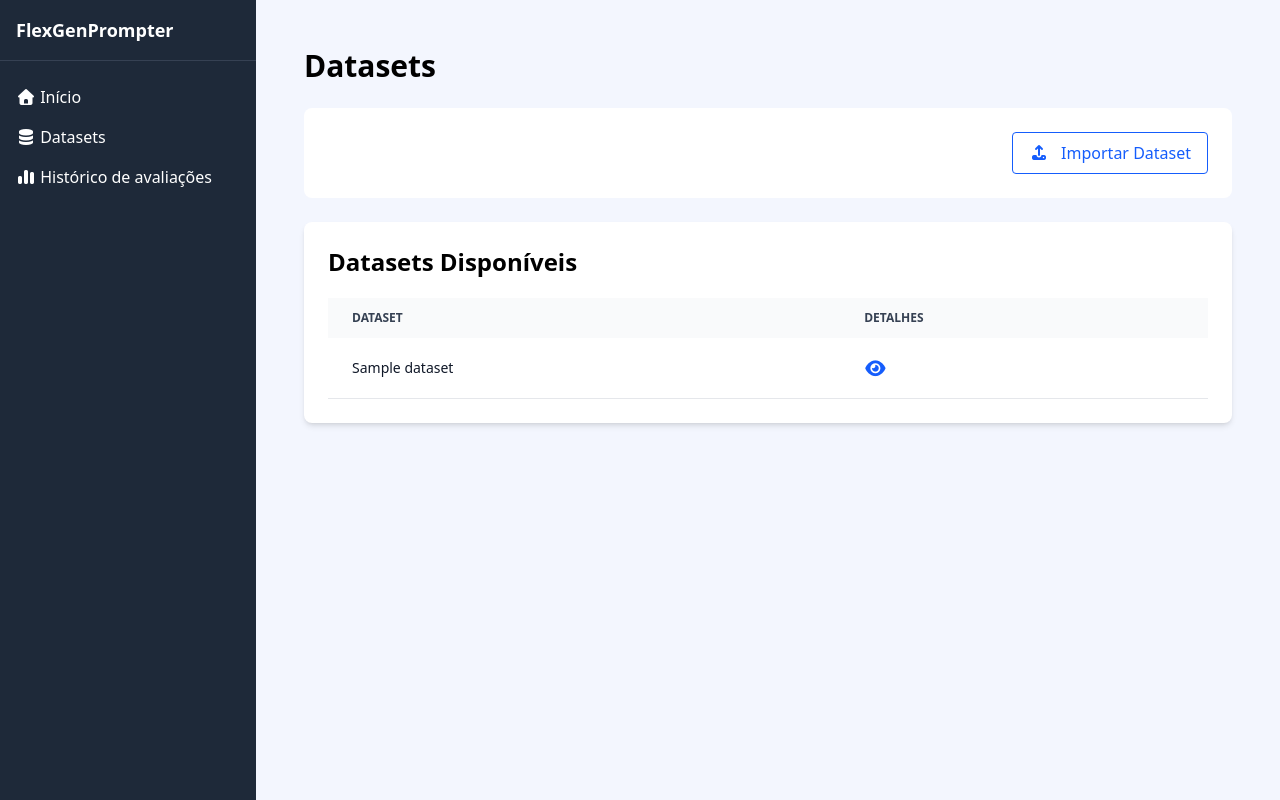
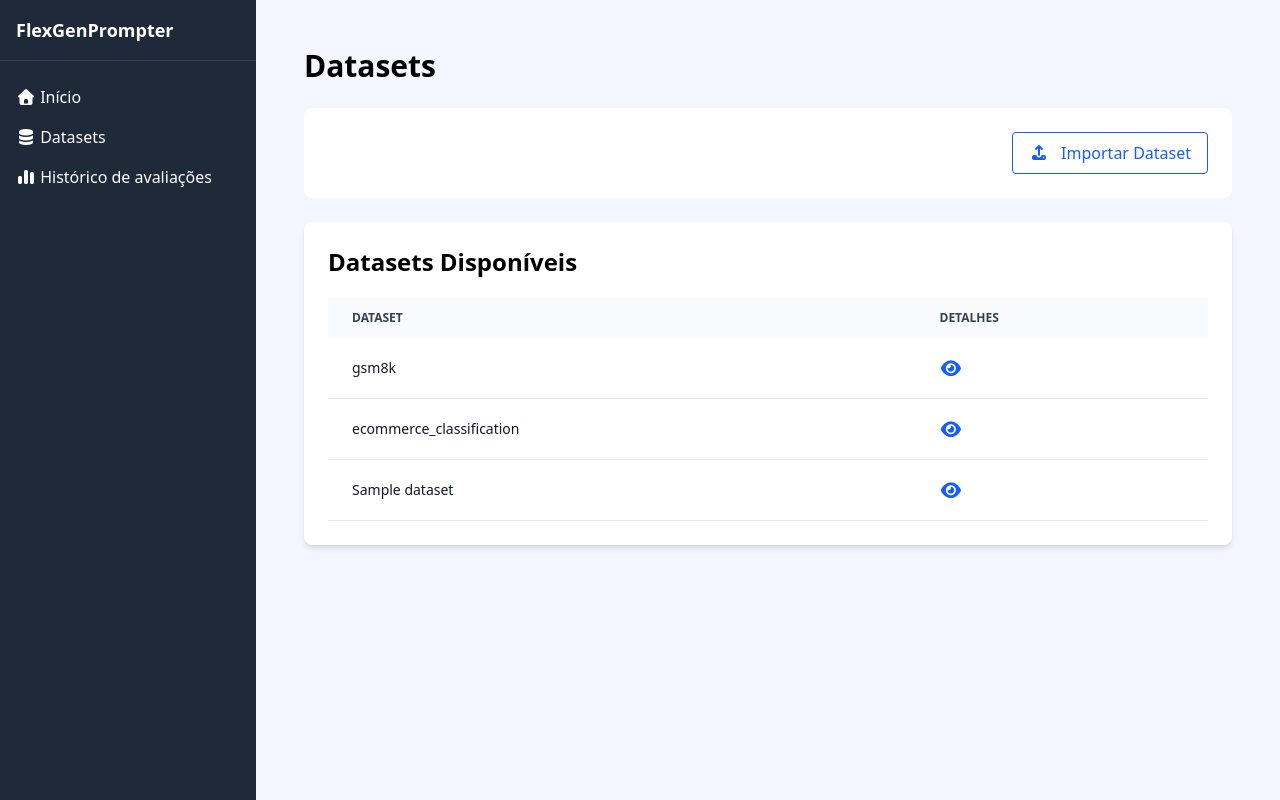
Before and after one commit to MicaelRiboura/flex-gen-prompter, a Django app: template core/templates/datasets.html in a window 1280 px wide. Run offline with Django 5.2, Linux system fonts and the light colour scheme; the template is opened without the code that fills it: values that come from a table or form of the project are taken from there, others are empty; tables that the repository leaves empty hold one stand-in row (values such as "Sample post"); lists and menus that the app fills with data are empty; parts of the project's set-up code (start-up, migrations or seed data) failed here and were passed over; some libraries are stand-ins or nearby versions.

Commit message:
fix: ajust custom dataset upload

```diff
--- a/core/services/datasets_service.py
+++ b/core/services/datasets_service.py
@@ -26,6 +26,7 @@ class DatasetsService:
             )
 
     def list_datasets(self):
+         DatasetFactory.clear()
          self._load_datasets()
          datasets = DatasetFactory.dataset_factory.keys()
          return list(datasets)
--- a/core/templates/datasets.html
+++ b/core/templates/datasets.html
@@ -9,7 +9,7 @@
 <div class="p-8">
     <h1 class="text-3xl font-bold mb-6">Datasets</h1>
     <div class="bg-white rounded-lg p-6 mb-6 flex justify-end">
-        <button modal="importDataset" class="btn-modal bg-white border-blue-600 text-blue-600 border-1 px-4 py-2 rounded hover:border-blue-700 hover:bg-blue-700 hover:text-white cursor-pointer">
+        <button modal="importDatasetModal" class="btn-modal bg-white border-blue-600 text-blue-600 border-1 px-4 py-2 rounded hover:border-blue-700 hover:bg-blue-700 hover:text-white cursor-pointer">
             <i class="fa-solid fa-upload"></i>
             <span class="ml-2">Importar Dataset</span>
         </button>
@@ -17,7 +17,7 @@
     <div class="bg-white shadow-md rounded-lg p-6">
         <h2 class="text-2xl font-semibold mb-4">Datasets Disponíveis</h2>
         <div class="relative overflow-x-auto">
-            <table class="w-full text-sm text-left rtl:text-right text-gray-500">
+            <table id="datasets-table" class="w-full text-sm text-left rtl:text-right text-gray-500">
                 <thead class="text-xs text-gray-700 uppercase bg-gray-50">
                     <tr>
                         <th scope="col" class="px-6 py-3">
@@ -29,7 +29,7 @@
                     </tr>
                 </thead>
                 <tbody>
-                    {% for dataset in datasets %}
+                    <!-- {% for dataset in datasets %}
                         <tr class="bg-white border-b border-gray-200">
                             <th scope="row" class="px-6 py-4 font-medium text-gray-900 whitespace-nowrap">
                                 {{ dataset }}
@@ -46,14 +46,14 @@
                                 Nenhum dataset disponível.
                             </th>
                         </tr>
-                    {% endfor %}
+                    {% endfor %} -->
                 </tbody>
             </table>
         </div>
     </div>
 
 </div>
-<div id="importDataset" class="hidden bg-black/25 flex overflow-y-auto overflow-x-hidden fixed top-0 right-0 left-0 z-50 justify-center items-center w-full md:inset-0 h-screen">
+<div id="importDatasetModal" class="hidden bg-black/25 flex overflow-y-auto overflow-x-hidden fixed top-0 right-0 left-0 z-50 justify-center items-center w-full md:inset-0 h-screen">
     <div class="relative p-4 w-full max-w-2xl max-h-full">
         <!-- Modal content -->
         <div class="relative bg-white rounded-lg shadow-sm dark:bg-gray-700">
@@ -62,7 +62,7 @@
                 <h3 class="text-xl font-semibold text-gray-900 dark:text-white">
                     Importar Dataset
                 </h3>
-                <button type="button"  modal="importDataset" class="btn-close-modal cursor-pointer text-gray-400 bg-transparent hover:bg-gray-200 hover:text-gray-900 rounded-lg text-sm w-8 h-8 ms-auto inline-flex justify-center items-center dark:hover:bg-gray-600 dark:hover:text-white" data-modal-hide="static-modal">
+                <button type="button"  modal="importDatasetModal" class="btn-close-modal cursor-pointer text-gray-400 bg-transparent hover:bg-gray-200 hover:text-gray-900 rounded-lg text-sm w-8 h-8 ms-auto inline-flex justify-center items-center dark:hover:bg-gray-600 dark:hover:text-white" data-modal-hide="static-modal">
                     <svg class="w-3 h-3" aria-hidden="true" xmlns="http://www.w3.org/2000/svg" fill="none" viewBox="0 0 14 14">
                         <path stroke="currentColor" stroke-linecap="round" stroke-linejoin="round" stroke-width="2" d="m1 1 6 6m0 0 6 6M7 7l6-6M7 7l-6 6"/>
                     </svg>
@@ -85,8 +85,8 @@
                 <p id="message"></p>
             </div>
             <!-- Modal footer -->
-            <div id="btnImportDataset" class="flex items-center p-4 md:p-5 border-t border-gray-200 rounded-b dark:border-gray-600">
-                <button data-modal-hide="static-modal" type="button" class="text-white bg-blue-700 hover:bg-blue-800 focus:ring-4 focus:outline-none focus:ring-blue-300 font-medium rounded-lg text-sm px-5 py-2.5 text-center dark:bg-blue-600 dark:hover:bg-blue-700 dark:focus:ring-blue-800 cursor-pointer">Importar</button>
+            <div class="flex items-center p-4 md:p-5 border-t border-gray-200 rounded-b dark:border-gray-600">
+                <button id="btnImportDataset" type="button" class="text-white bg-blue-700 hover:bg-blue-800 focus:ring-4 focus:outline-none focus:ring-blue-300 font-medium rounded-lg text-sm px-5 py-2.5 text-center dark:bg-blue-600 dark:hover:bg-blue-700 dark:focus:ring-blue-800 cursor-pointer">Importar</button>
             </div>
         </div>
     </div>
--- a/core/urls.py
+++ b/core/urls.py
@@ -1,11 +1,12 @@
 from django.contrib import admin
 from django.urls import path
 
-from core.views import home, datasets, get_dataset_details, start_evaluation, check_evaluation_status, upload_dataset_csv
+from core.views import home, datasets, datasets_json, get_dataset_details, start_evaluation, check_evaluation_status, upload_dataset_csv
 
 urlpatterns = [
     path('', home, name='home'),
     path('datasets/', datasets, name='datasets'),
+    path('datasets-data/', datasets_json, name='datasets_json'),
     path('datasets/<str:dataset_name>/', get_dataset_details, name='dataset_details'),
     path('evaluation/', start_evaluation, name='start_evaluation'),
     path('evaluation/check/<str:task_id>/', check_evaluation_status, name='check_evaluation_status'),
--- a/core/views.py
+++ b/core/views.py
@@ -16,18 +16,17 @@ import pandas as pd
 def home(request):
     service = DatasetsService()
     datasets = service.list_datasets()
-    custom_datasets = list(Dataset.objects.values_list('name', flat=True))
-    datasets.extend(custom_datasets)
     techniques = WorkflowFactory(model=None).workflow_factory.keys()
     return render(request, 'home.html', {'datasets': datasets, 'techniques': techniques })
 
 
 def datasets(request):
+    return render(request, 'datasets.html')
+
+def datasets_json(request):
     service = DatasetsService()
     datasets = service.list_datasets()
-    custom_datasets = list(Dataset.objects.values_list('name', flat=True))
-    datasets.extend(custom_datasets)
-    return render(request, 'datasets.html', {'datasets': datasets})
+    return JsonResponse({'datasets': datasets})
 
 def get_dataset_details(request, dataset_name):
     service = DatasetsService()
@@ -116,11 +115,18 @@ def upload_dataset_csv(request):
         upload_dir = os.path.join(settings.MEDIA_ROOT, 'uploads')
         os.makedirs(upload_dir, exist_ok=True)
 
+        file_path = os.path.join(upload_dir, file.name)
+
         # Save file
-        file_path = os.path.join(upload_dir, file.name)
         with open(file_path, 'wb+') as destination:
             for chunk in file.chunks():
                 destination.write(chunk)
+
+        # Validate CSV structure
+        df = pd.read_csv(file_path)
+        print('columns: ', df.columns.tolist())
+        if len(df.columns.tolist()) != 2 and df.columns.tolist() != ['content', 'label']:
+            return JsonResponse({'error': 'O dataset deve conter apenas as colunas: content, label'}, status=400)
 
         dataset_name = file.name.replace('.csv', '')
         if Dataset.objects.filter(name=dataset_name).count() > 0:
--- a/flexgenprompterlib/datasets/dataset_factory.py
+++ b/flexgenprompterlib/datasets/dataset_factory.py
@@ -15,6 +15,14 @@ class DatasetFactory:
         cls.dataset_factory[name] = class_ref
 
     @classmethod
+    def clear(cls):
+        cls.dataset_factory = {
+            "gsm8k": GSM8KDataset,
+            # "csqa": CSQADataset,
+            "ecommerce_classification": EcommerceClassificationDataset,
+        }
+
+    @classmethod
     def get(cls, dataset_name: str):
         dataset_class = cls.dataset_factory.get(dataset_name)
         return dataset_class().load() if dataset_class else None
--- a/static/js/datasets.js
+++ b/static/js/datasets.js
@@ -2,6 +2,45 @@ const dropzone = document.getElementById('dropzoneDataset');
 const fileInput = document.getElementById('fileInput');
 const message = document.getElementById('message');
 const cardDatasetFile = document.getElementById('cardDatasetFile');
+
+function renderDatasetsTable() {
+  fetch('/datasets-data/')
+    .then(response => response.json())
+    .then(data => {
+      const tableBody = document.getElementById('datasets-table').querySelector('tbody');
+      let rows = [];
+      if (data?.datasets && data?.datasets.length != 0) {
+        rows = data.datasets.map(dataset => {
+          return `
+              <tr class="bg-white border-b border-gray-200">
+                    <th scope="row" class="px-6 py-4 font-medium text-gray-900 whitespace-nowrap">
+                        ${dataset}
+                    </th>
+                    <td class="px-6 py-4 text-blue-600 text-lg hover:text-blue-800">
+                        <a href="/datasets/${dataset}/">
+                            <i class="fa-solid fa-eye cursor-pointer"></i>
+                        </a>
+                    </td>
+                </tr>
+          `;
+        });
+      } else {
+        rows = [`
+            <tr class="bg-white">
+                <th colspan="2" scope="row" class="px-6 py-4 font-medium text-gray-900 whitespace-nowrap">
+                    Nenhum dataset disponível.
+                </th>
+            </tr>
+        `];
+      }
+
+      tableBody.innerHTML = rows.join('');
+    });
+}
+
+document.addEventListener('DOMContentLoaded', () => {
+  renderDatasetsTable();
+});
 
 dropzone.addEventListener('click', () => fileInput.click());
 
@@ -28,6 +67,8 @@ dropzone.addEventListener('drop', (e) => {
   else {
     dropzone.style.display = 'flex';
   }
+
+  fileInput.files = e.dataTransfer.files;
 });
 
 fileInput.addEventListener('change', (e) => {
@@ -51,7 +92,6 @@ document.getElementById('btnImportDataset').addEventListener('click', () => {
     dropzone.style.display = 'flex';
     cardDatasetFile.classList.add('hidden');
     cardDatasetFile.classList.remove('flex');
-    window.location.reload();
   }
 });
 
@@ -70,10 +110,13 @@ function uploadFile(file) {
 
   xhr.onload = function () {
     if (xhr.status === 200) {
+      document.getElementById('importDatasetModal').classList.add('hidden');
+      setTimeout(() => {
+        renderDatasetsTable();
+      }, 500);
+    } else {
       const response = JSON.parse(xhr.responseText);
-      message.textContent = `✅ ${response.message}`;
-    } else {
-      message.textContent = `❌ Upload falhou!`;
+      message.textContent = '❌ ' + response.error || '❌ Um erro ocorreu durante o upload.';
     }
   };
 
```
